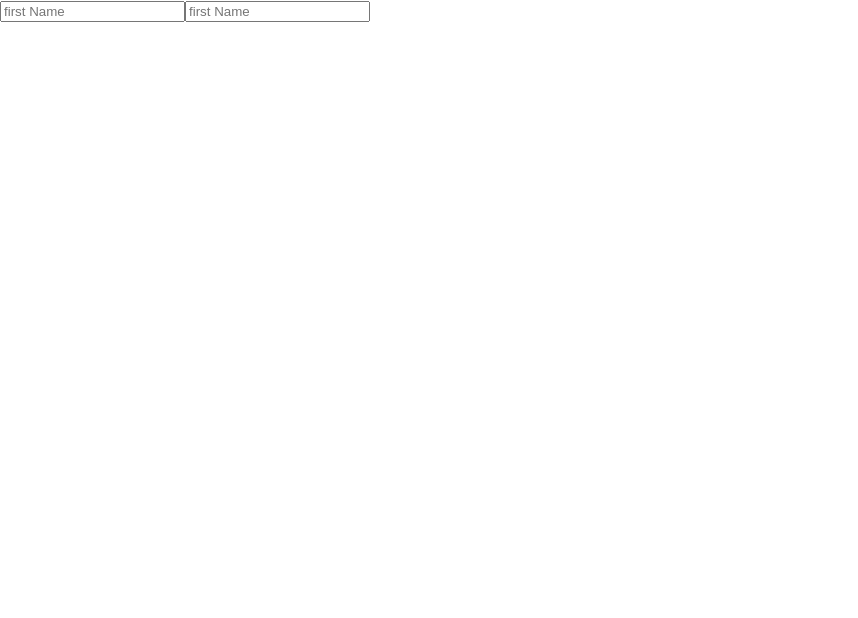
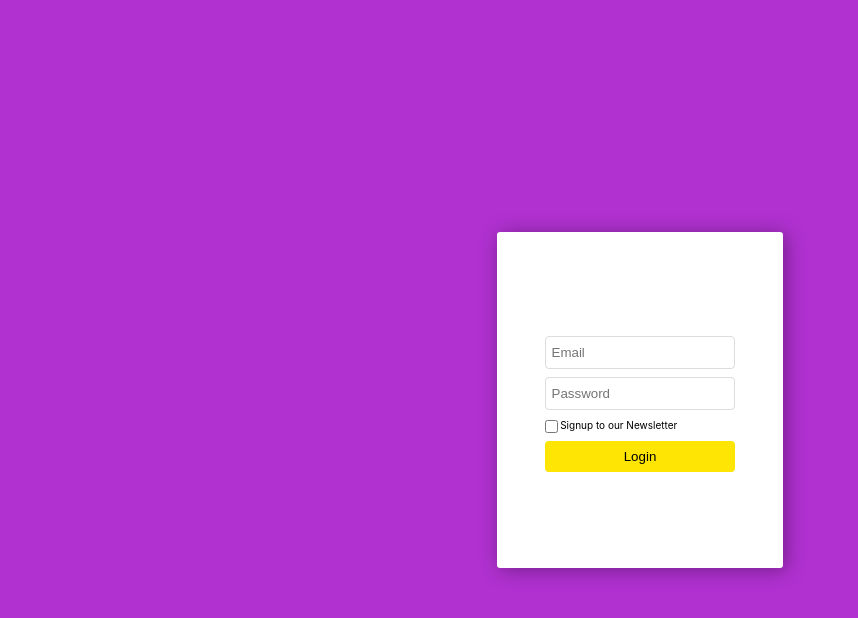
Before and after one commit to slick-codes/start-react, a React (Create React App) app: page / in a window 1280 px wide. Shown: the top 618 px of the page, without its empty margins (0-858 px from the left). Built offline with nearby package versions, Linux system fonts and the light colour scheme.

Commit message:
Styled and clearned up the code also created a proper form

```diff
--- a/src/App.css
+++ b/src/App.css
@@ -1,38 +1,51 @@
-.App {
-  text-align: center;
+*{
+  margin:0;
+  padding:0;
 }
 
-.App-logo {
-  height: 40vmin;
-  pointer-events: none;
+.App{
+  height:100vh;
+  display:flex;
+  flex-flow:Column;
+  justify-content: center;
+  align-items:center;
+  background-color:rgb(176, 49, 208);
 }
 
-@media (prefers-reduced-motion: no-preference) {
-  .App-logo {
-    animation: App-logo-spin infinite 20s linear;
-  }
+.App form{
+  display:flex;
+  flex-flow:column;
+  justify-content:center;
+  background:white;
+  padding:6em 3em;
+  border-radius:.2em;
+  box-shadow:3px 2px 20px 0px #00000057;
+}
+form > *{
+  margin-top:.6em;
 }
 
-.App-header {
-  background-color: #282c34;
-  min-height: 100vh;
-  display: flex;
-  flex-direction: column;
-  align-items: center;
-  justify-content: center;
-  font-size: calc(10px + 2vmin);
-  color: white;
+form input:not([type="checkbox"]){
+  padding:.6em .4em;
+  border-radius: .3em;
+  border:none;
+  border:solid 1px rgb(220, 220, 220);
 }
 
-.App-link {
-  color: #61dafb;
+form button{
+  padding:.6em 0;
+  border-radius:.3em;
+  border:none;
+  background:rgb(254, 229, 4);
 }
 
-@keyframes App-logo-spin {
-  from {
-    transform: rotate(0deg);
-  }
-  to {
-    transform: rotate(360deg);
-  }
+form label{
+  font-size:10px;
+  padding-left:.2em;
+  padding-bottom:.2em;
 }
+
+form > div{
+  display:flex;
+  align-items:center;
+}
--- a/src/App.js
+++ b/src/App.js
@@ -1,21 +1,38 @@
 import React from "react";
+import './App.css';
+import {useState} from 'react';
 
 function App() {
 
-  // eslint-disable-next-line no-unused-vars
-  const [inputObj , setInputObj] = React.useState({
-    firstName: "",
-    lastName: ""
+  const [formData , setFormData ] = useState({
+    email: "",
+    password: "",
+    isRegisterNewsLetter: false
   })
 
-  function updateState(event){
-    setInputObj( oldValue =>  ({ ...oldValue , [event.target.getAttribute('name')]: event.target.value}) )
+
+  const updateState = function(event){
+    // eslint-disable-next-line no-unused-vars
+    const {value , name , type , checked} = event.target
+    setFormData( oldFormData => ({...oldFormData , [name]: type === 'checkbox'? checked : value  }) )
+  }
+
+  const sendForm = function(event){
+    event.preventDefault()
+    console.log(formData)
   }
 
   return (
     <div className="App">
-      <input type="text" placeholder="first Name" name="firstName" value={ inputObj.firstName } onChange={updateState} />
-      <input type="text" placeholder="first Name" name="lastName"  value={ inputObj.lastName } onChange={updateState}/>
+      <form onSubmit={  sendForm   }>
+        <input type="text" name="email" value={ formData.email } placeholder="Email" onChange={updateState} />
+        <input type="password" name="password" value={ formData.password } placeholder="Password" onChange={updateState} />
+        <div>
+          <input type="checkbox" id="newsletter" value={ formData.isRegisterNewsLetter } name="isRegisterNewsLetter" onChange={updateState} />
+          <label htmlFor="newsletter">Signup to our Newsletter</label>
+        </div>
+        <button>Login</button>
+      </form>
     </div>
   );
 }
```
